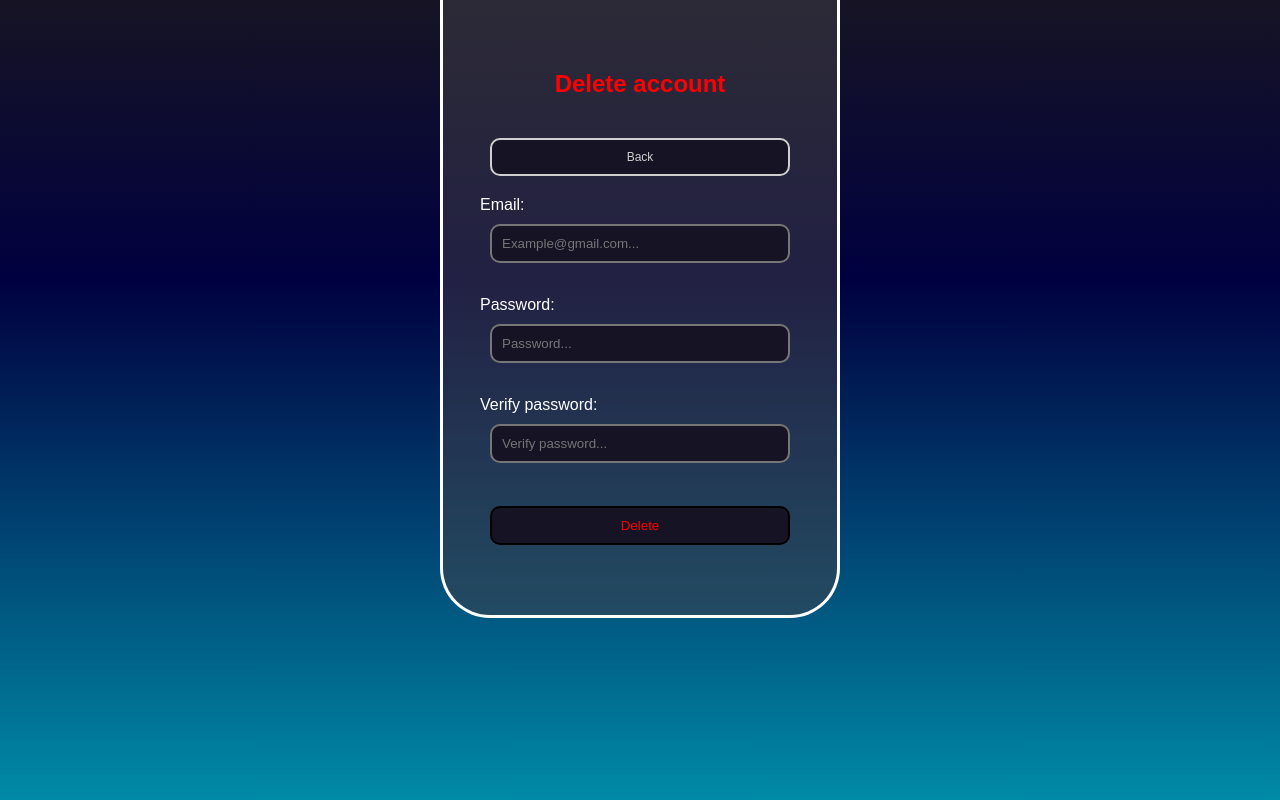
After one commit to theunmenger/sql_test, a PHP site: page /delete.php in a window 1280 px wide. The commit adds this page. Run offline with PHP 8.4, Linux system fonts and the light colour scheme; the visitor is signed in with stand-in values (Sample User, id 1); data that the repository does not hold is empty.

Commit message:
added a lot

```diff
--- a/src/css/inlog.css
+++ b/src/css/inlog.css
@@ -16,18 +16,38 @@ body {
     align-items: center;
 }
 
-#form_div {
+.container_top {
     display:flex;
     background-color: rgba(66, 63, 71, 0.527);
     flex-direction: column;
-    width: 25%;
-    min-width: 300px;
-    min-height: 400px;
+    width: 30%;
+    min-width: 400px;
     align-items: center;
     border-style: hidden solid solid solid;
     border-color: white;
     border-radius: 0px 0px 50px 50px;
     padding: 50px;
+}
+
+.container_top a {
+    font-size: 12px;
+    text-align: center;
+    text-decoration: none;
+    width: 300px;
+    background-color: #161424;
+    color: rgb(207, 207, 207);
+    padding: 10px;
+    margin: 20px;
+    border-radius: 10px;
+    border-style: solid;
+    border-width: 2px;
+    transition-duration: 300ms;
+}
+
+.container_top a:hover {
+    transition-duration: 300ms;
+    background-color: aqua;
+    color: black;
 }
 
 .input {
@@ -41,32 +61,10 @@ body {
     transition-duration: 300ms;
 }
 
-.input:hover {
-    transition-duration: 300ms;
-    background-color: aqua;
-    color: black;
-}
-
-#button_container {
-    display:flex;
-    background-color: rgba(66, 63, 71, 0.527);
-    flex-direction: column;
-    width: 25%;
-    min-width: 400px;
-    min-height: 250px;
-    align-items: center;
-    border-style: hidden solid solid solid;
-    border-color: white;
-    border-radius: 0px 0px 50px 50px;
-    padding: 50px;
-}
-
-#button_container a {
-    text-align: center;
-    text-decoration: none;
+.input_delete {
     width: 300px;
     background-color: #161424;
-    color: white;
+    color: rgb(255, 0, 0);
     padding: 10px;
     margin: 10px;
     border-radius: 10px;
@@ -74,8 +72,33 @@ body {
     transition-duration: 300ms;
 }
 
-#button_container a:hover {
+.input_delete:hover {
+    transition-duration: 300ms;
+    background-color: rgb(255, 0, 0);
+    color: black;
+}
+
+.input:hover {
     transition-duration: 300ms;
     background-color: aqua;
     color: black;
 }
+
+.error {
+    color: red;
+    margin-top: 5px;
+    margin-bottom: 5px;
+}
+
+.container_top td, th {
+    padding-bottom: 15px;
+    padding-top: 15px;
+    padding-left: 8px;
+    padding-right: 8px;
+    border: solid 1px;
+    text-align: left;
+}
+
+.table {
+    border-collapse: collapse;
+}
--- /dev/null
+++ b/src/db_connect.php
@@ -0,0 +1,15 @@
+<?php
+    $servername = "mysql";
+    $server_username = "root";
+    $server_password = "password";
+    $database = "inlog_gegevens";
+    $email_err = $password_err = "";
+    //connect
+    $conn = new mysqli($servername, $server_username, $server_password, $database);
+    //check connection
+    if ($conn->connect_error) {
+        die("Connection failed: " . $conn->connect_error);
+    }
+
+    return $conn;
+?>
--- /dev/null
+++ b/src/delete.php
@@ -0,0 +1,96 @@
+<?php
+    session_start();
+    if (!isset($_SESSION['email'])) {
+        header('location: login.php');
+    }
+    $conn = require_once "db_connect.php";
+
+    $email_err = $password_err = $password_verify_err = "";
+    $delete_notif = "";
+    $email = $_SESSION['email'];
+
+
+    if ($_SERVER["REQUEST_METHOD"] == "POST") {
+
+        $pass_ver = $_POST["verify_password"];
+        $password = $_POST["password"];
+        $email = $_POST["email"];
+
+        if(!filter_var($email, FILTER_VALIDATE_EMAIL)) {
+            $email_err = "Invalid email";
+        } else {
+            //get email from table
+            $check_email = "select email from inlog_gegevens_table where email = '$email'";
+            //get password from table
+            $check_password = "select password from inlog_gegevens_table where email = '$email'";
+
+            $email_output = $conn->query($check_email);
+            $email_check = $email_output->fetch_assoc();
+            $password_output = $conn->query($check_password);
+            $password_check = $password_output->fetch_assoc();
+
+            $correct_email = false;
+            $correct_password = false;
+            $correct_verify_password = false;
+
+            if ($email_check !== null && $email == $email_check["email"]) {
+                $correct_email = true;
+            } else {
+                $email_err = "Incorrect email";
+            }
+            if ($password_check !== null && password_verify($password, $password_check["password"])) {
+                $correct_password = true;
+            } else {
+                $password_err = "Incorrect password";
+                $correct_email = false;
+                $correct_password = false;
+            }
+
+            if ($correct_password && $password == $pass_ver) {
+                $correct_verify_password = true;
+            } else {
+                $password_verify_err = "Passwords are not the same";
+                $correct_password = false;
+                $correct_email = false;
+                $correct_verify_password = false;
+            }
+
+            //sql statement delete account
+            $delete_sql = "delete from inlog_gegevens_table where email = '$email'";
+
+
+
+            if ($check_email && $correct_password && $correct_verify_password) {
+                $conn->query($delete_sql);
+                $delete_notif = "Account deleted succesfully";
+            }
+        }
+    }
+?>
+
+<!DOCTYPE html>
+<html>
+<head>
+    <meta charset="UTF-8" />
+    <link rel="stylesheet" type="text/css" href="css/inlog.css">
+</head>
+<body>
+    <div class="container_top">
+        <h2 style="color:red;">Delete account</h2>
+        <a href="logged_in.php">Back</a>
+        <form method="POST" action="<?php echo htmlspecialchars($_SERVER["PHP_SELF"]);?>">
+            <label for="email">Email:</label><br>
+            <input class="input" type="text" id="email" name="email" placeholder="Example@gmail.com..." require>
+            <p class="error"><?php echo $email_err;?></p> <br>
+            <label for="password">Password:</label><br>
+            <input class="input" type="password" id="password" name="password" placeholder="Password..." require>
+            <p class="error"><?php echo $password_err;?></p> <br>
+            <label for="password">Verify password:</label><br>
+            <input class="input" type="password" id="verify_password" name="verify_password" placeholder="Verify password..." require>
+            <p class="error"><?php echo $password_verify_err;?></p> <br>
+            <input class="input_delete" type="submit" name="delete" value="Delete">
+        </form>
+        <p class="error"><?php echo $delete_notif;?></p>
+    </div>
+</body>
+</html>
--- a/src/index.php
+++ b/src/index.php
@@ -5,7 +5,7 @@
         <meta charset="UTF-8">
     </head>
     <body>
-        <div id="button_container">
+        <div class="container_top">
             <a href="register.php" target="_blank">Register</a>
             <a href="login.php">Login</a>
         </div>
```
Also changed, not shown: src/change_pass.php (added, +73 -0 lines), src/delete_user.php (added, +17 -0 lines), src/logged_in.php (added, +90 -0 lines), src/login.php (+66 -3 lines), src/register.php (+45 -29 lines).
